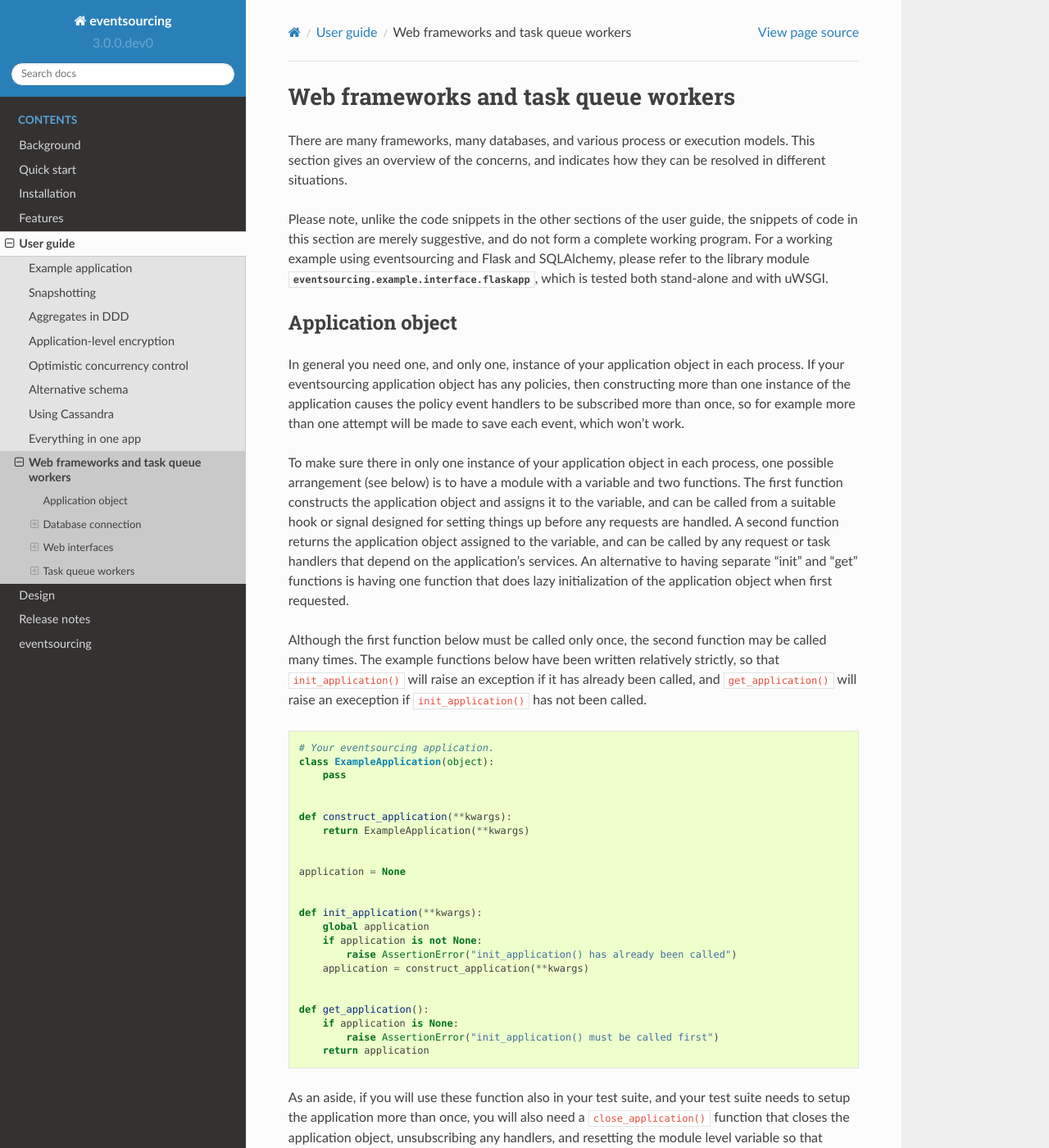
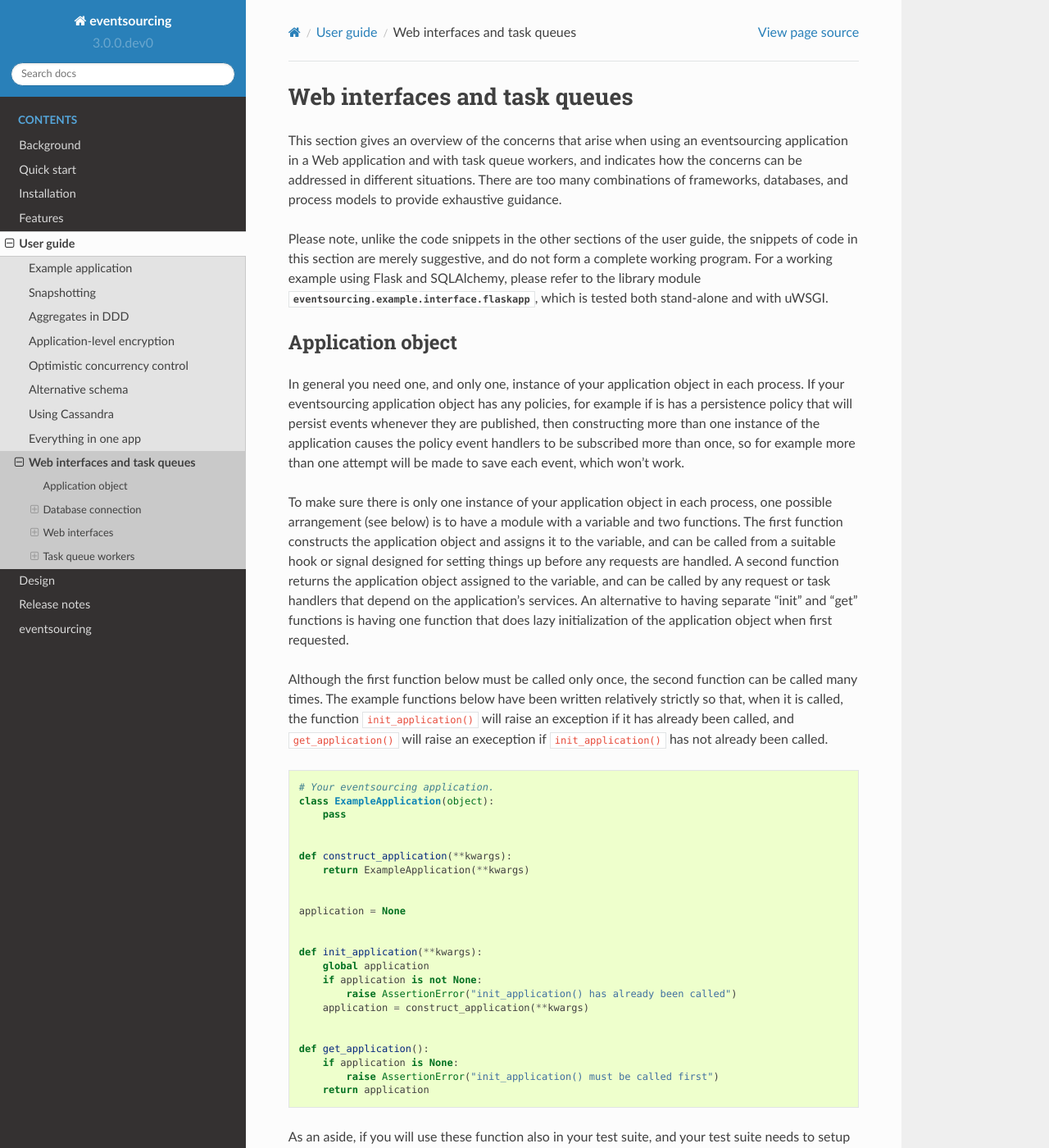
Before and after one commit to pyeventsourcing/eventsourcing, a Sphinx documentation site: the page built from docs/topics/user_guide/wsgi.rst, in a window 1280 px wide and 1400 px high. Shown: the whole window at 82% size. Built offline with Sphinx 7.4.7 and the Read the Docs theme 2.0.0, drawn with Linux system fonts in a browser that asks for light colours.

Commit message:
Update wsgi.rst

```diff
--- a/docs/topics/user_guide/wsgi.rst
+++ b/docs/topics/user_guide/wsgi.rst
@@ -1,32 +1,34 @@
-=====================================
-Web frameworks and task queue workers
-=====================================
+==============================
+Web interfaces and task queues
+==============================
 
-There are many frameworks, many databases, and various process or
-execution models. This section gives an overview of the concerns,
-and indicates how they can be resolved in different situations.
+This section gives an overview of the concerns that arise
+when using an eventsourcing application in a Web application
+and with task queue workers, and indicates how the concerns
+can be addressed in different situations. There are too many
+combinations of frameworks, databases, and process models to
+provide exhaustive guidance.
 
 Please note, unlike the code snippets in the other sections of
 the user guide, the snippets of code in this section are merely
 suggestive, and do not form a complete working program.
-For a working example using eventsourcing and Flask and
-SQLAlchemy, please refer to the library module
-:mod:`eventsourcing.example.interface.flaskapp`, which is
-tested both stand-alone and with uWSGI.
+For a working example using Flask and SQLAlchemy, please refer
+to the library module :mod:`eventsourcing.example.interface.flaskapp`,
+which is tested both stand-alone and with uWSGI.
 
 
 Application object
 ==================
 
 In general you need one, and only one, instance of your application
-object in each process.
-If your eventsourcing application object has any policies, then
-constructing more than one instance of the application causes the
-policy event handlers to be subscribed more than once, so for example
-more than one attempt will be made to save each event, which won't
-work.
+object in each process. If your eventsourcing application object has
+any policies, for example if is has a persistence policy that will
+persist events whenever they are published, then constructing more
+than one instance of the application causes the policy event handlers
+to be subscribed more than once, so for example more than one attempt
+will be made to save each event, which won't work.
 
-To make sure there in only one instance of your application object in
+To make sure there is only one instance of your application object in
 each process, one possible arrangement (see below) is to have a module
 with a variable and two functions. The first function constructs the
 application object and assigns it to the variable, and can be called
@@ -39,10 +41,11 @@ that does lazy initialization of the application object when first
 requested.
 
 Although the first function below must be called only once, the second
-function may be called many times. The example functions below have
-been written relatively strictly, so that ``init_application()`` will
-raise an exception if it has already been called, and ``get_application()``
-will raise an exeception if ``init_application()`` has not been called.
+function can be called many times. The example functions below have
+been written relatively strictly so that, when it is called, the function
+``init_application()`` will raise an exception if it has already been
+called, and ``get_application()`` will raise an exeception if
+``init_application()`` has not already been called.
 
 .. code:: python
 
```
